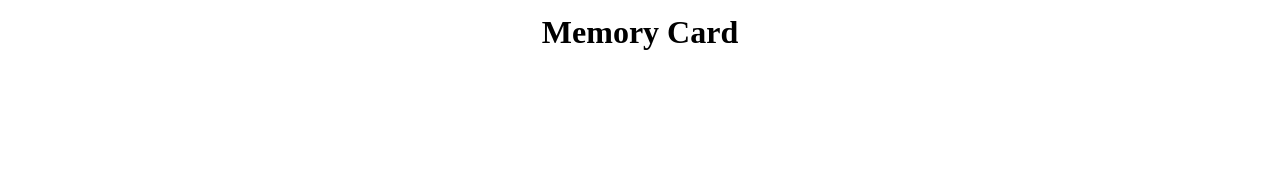
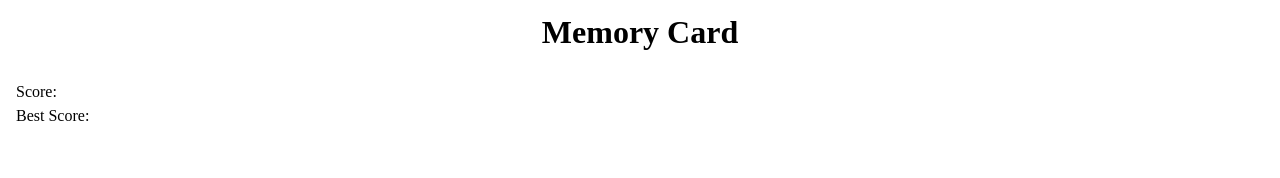
Before and after one commit to 4bdullah7eeshan/memory-card, a React (Vite) app: page / in a window 1280 px wide. Shown: the top 178 px of the page. Built offline with nearby package versions, Linux system fonts and the light colour scheme.

Commit message:
wip(score): setup ui for scores

```diff
--- a/src/components/Main.jsx
+++ b/src/components/Main.jsx
@@ -5,7 +5,10 @@ function Main() {
 
     return (
         <main>
-
+            <div className='scoreboard'>
+                <p>Score: </p>
+                <p>Best Score: </p>
+            </div>
         </main>
     )
 
```
